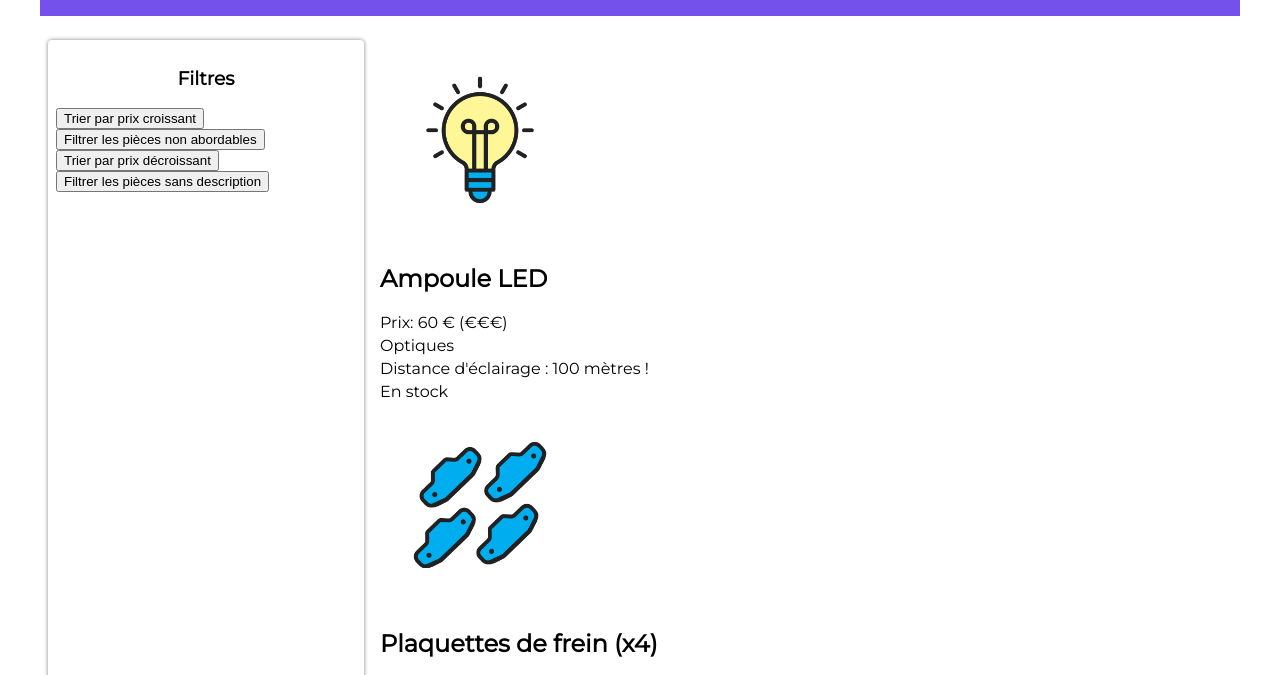
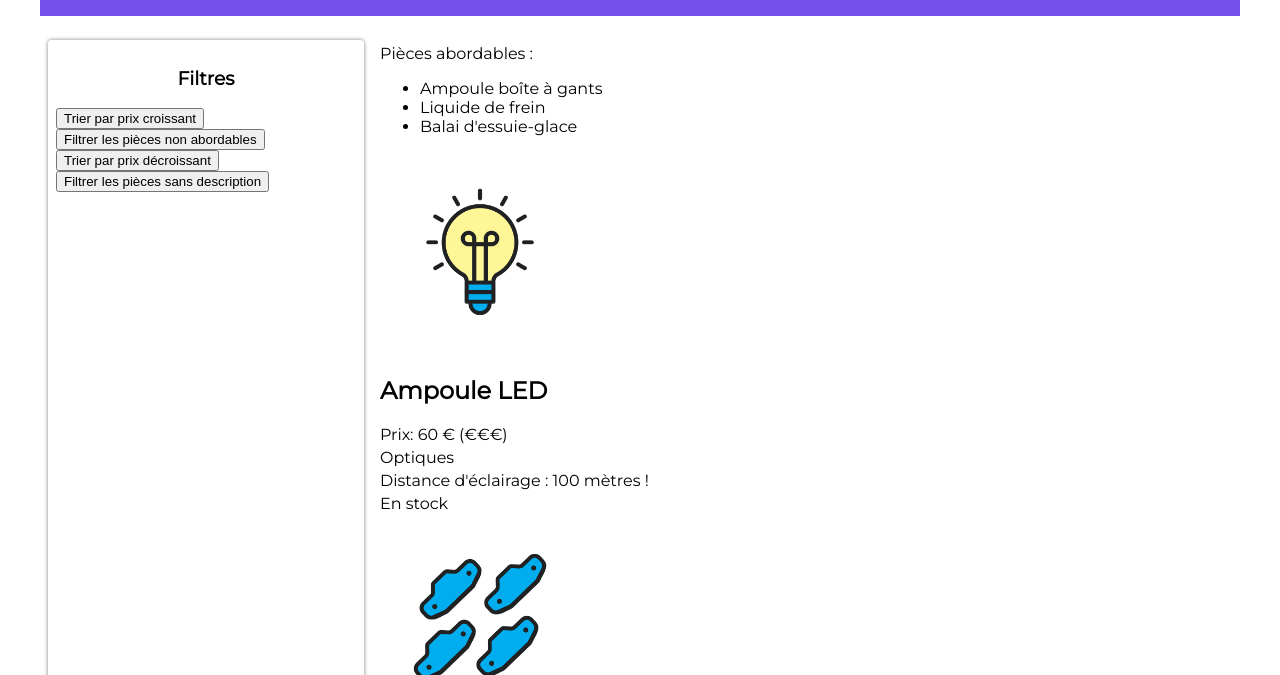
Before and after one commit to theopen4/frontendjs, a website: page Frontend/index.html in a window 1280 px wide. Shown: the part 98-773 px from the top of the page. Drawn offline with Linux system fonts and the light colour scheme.

Commit message:
new code js

```diff
--- a/Frontend/index.html
+++ b/Frontend/index.html
@@ -26,6 +26,10 @@
 
 			<!-- Fiches produits -->
 			<section class="fiches">
+				<!-- Code ajouté -->
+				<div class="abordables">
+					<p>Pièces abordables :</p>
+				</div>
 			</section>
 		</main>
 	</body>
--- a/Frontend/pieces.js
+++ b/Frontend/pieces.js
@@ -82,3 +82,14 @@
     }
 }
 console.log(noms);
+
+//Création de la liste
+const abordablesElements = document.createElement('ul');
+//Ajout de chaque nom à la liste
+for(let i=0; i < noms.length ; i++){
+   const nomElement = document.createElement('li');
+   nomElement.innerText = noms[i];
+   abordablesElements.appendChild(nomElement)
+}
+// Ajout de l'en-tête puis de la liste au bloc résultats filtres
+document.querySelector('.abordables').appendChild(abordablesElements)
```
